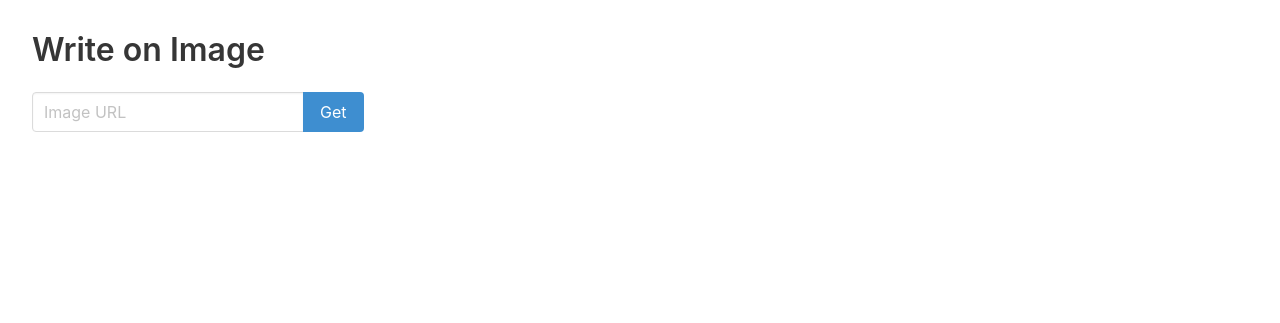
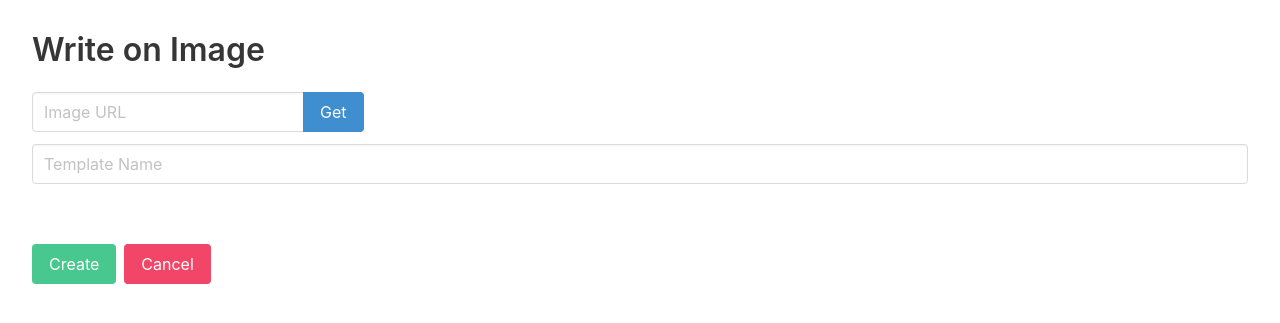
Before and after one commit to zack256/dreamy, a Flask app: page /write-on-image/ in a window 1280 px wide. Shown: the top 323 px of the page. Run offline with Flask 2, Linux system fonts and the light colour scheme; some libraries are stand-ins or nearby versions.

Commit message:
set up db and allowed adding templates to it.

```diff
--- a/app/assets/js/click_image.js
+++ b/app/assets/js/click_image.js
@@ -6,3 +6,7 @@ $(document).ready(function () {
         console.log(xCoord + ", " + yCoord);
     });
 });
+
+function getImage() {
+    document.getElementById("img").src = document.getElementById("imgURL").value;
+}
--- a/app/main.py
+++ b/app/main.py
@@ -1,7 +1,18 @@
-from flask import Flask, redirect, render_template, send_from_directory
+from flask import Flask, redirect, render_template, request, send_from_directory
+from flask_sqlalchemy import SQLAlchemy
 import os
+import app.config as config
 
 app = Flask(__name__)
+config.configure_app(app)
+db = SQLAlchemy(app)
+
+class Template(db.Model):
+    __tablename__ = "templates"
+    id = db.Column(db.Integer, primary_key = True)
+    name = db.Column(db.String(32), nullable = False, unique = True)
+    image_url = db.Column(db.String(2048), nullable = False)
+    created = db.Column(db.DateTime(), default = db.func.now())
 
 @app.route("/")
 def home_page_view():
@@ -15,3 +26,16 @@ def write_on_image_page():
 def get_asset_file(file_path):
     path = os.path.join(os.path.dirname(__file__), "assets")
     return send_from_directory(path, file_path, as_attachment = True)
+
+@app.route("/forms/create-template/", methods = ["POST"])
+def create_template_form():
+    img_url = request.form["img_url"]
+    template_name = request.form["template_name"]
+    template = Template(image_url = img_url, name = template_name)
+    db.session.add(template)
+    db.session.commit()
+    return redirect("/")
+
+db.create_all()
+temps=Template.query.all()
+print(temps)
--- a/app/templates/write_on_image.html
+++ b/app/templates/write_on_image.html
@@ -3,21 +3,26 @@
 <h3 class = "title is-3">Write on Image</h3>
 <div class = "field has-addons">
       <div class = "control">
-            <input class = "input" type = "text" placeholder = "Image URL" id = "imgURL">
+            <input class = "input" type = "text" placeholder = "Image URL" form = "createTemplateForm" name = "img_url" id = "imgURL">
       </div>
       <div class = "control">
             <a class = "button is-info" onclick = "getImage();">Get</a>
       </div>
 </div>
+<div class = "field">
+      <div class = "control">
+            <input class = "input" type = "text" placeholder = "Template Name" form = "createTemplateForm" name = "template_name">
+      </div>
+</div>
 <div class = "content">
     <img id = "img" src = "">
 </div>
+<form id = "createTemplateForm" action = "/forms/create-template/" method = "POST" onreset = "getImage();"></form>
+<div class = "buttons">
+      <button class = "button is-success" type = "submit" form = "createTemplateForm">Create</button>
+      <button class = "button is-danger" type = "reset" form = "createTemplateForm">Cancel</button>
+</div>
 {% endblock %}
 {% block more_bottom %}
-<script>
-    function getImage () {
-        document.getElementById("img").src = document.getElementById("imgURL").value;
-    }
-</script>
 <script src = "/assets/js/click_image.js"></script>
 {% endblock %}
--- a/extra_imports.py
+++ b/extra_imports.py
@@ -1 +1,2 @@
 import gunicorn
+import psycopg2
--- a/requirements.txt
+++ b/requirements.txt
@@ -1,2 +1,4 @@
+Flask_SQLAlchemy==2.4.1
+Flask==1.1.2
 gunicorn==20.0.4
-Flask==1.1.2
+psycopg2==2.8.5
```
Also changed, not shown: app/config.py (added, +7 -0 lines).
